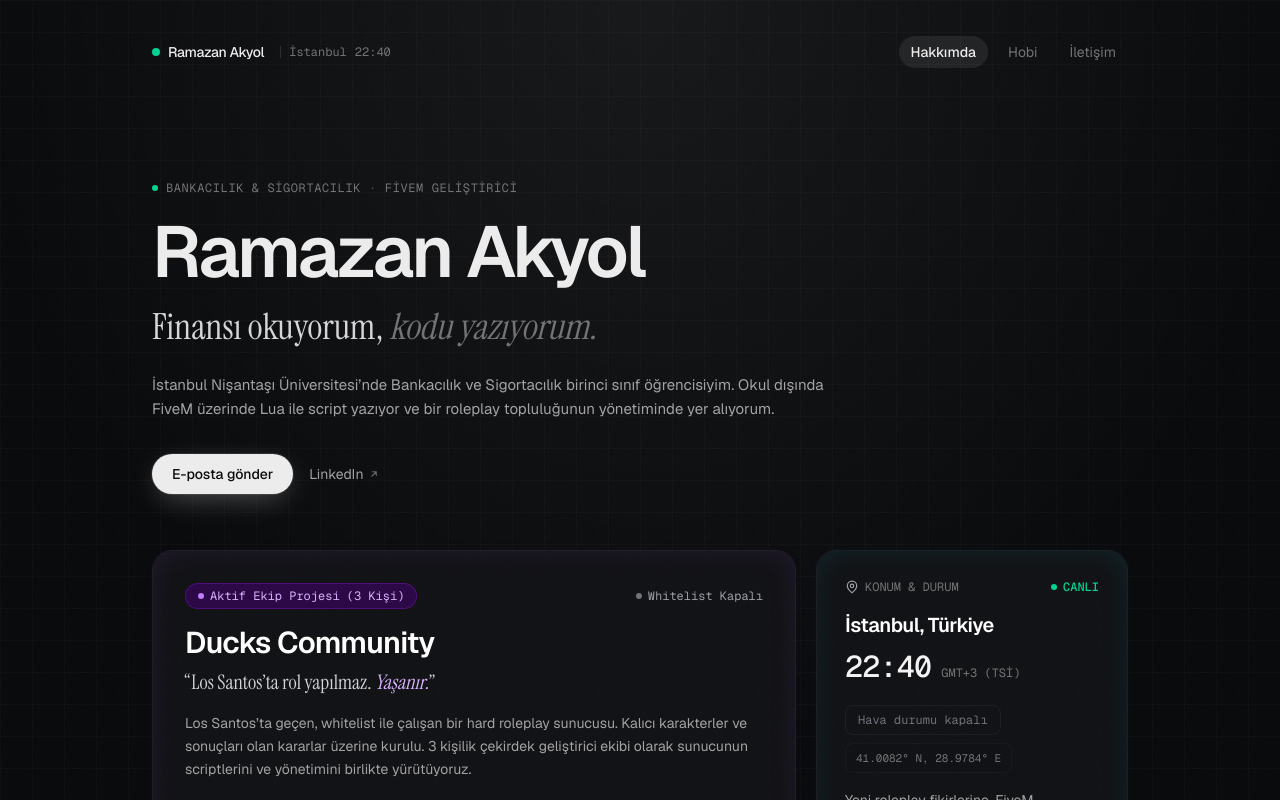
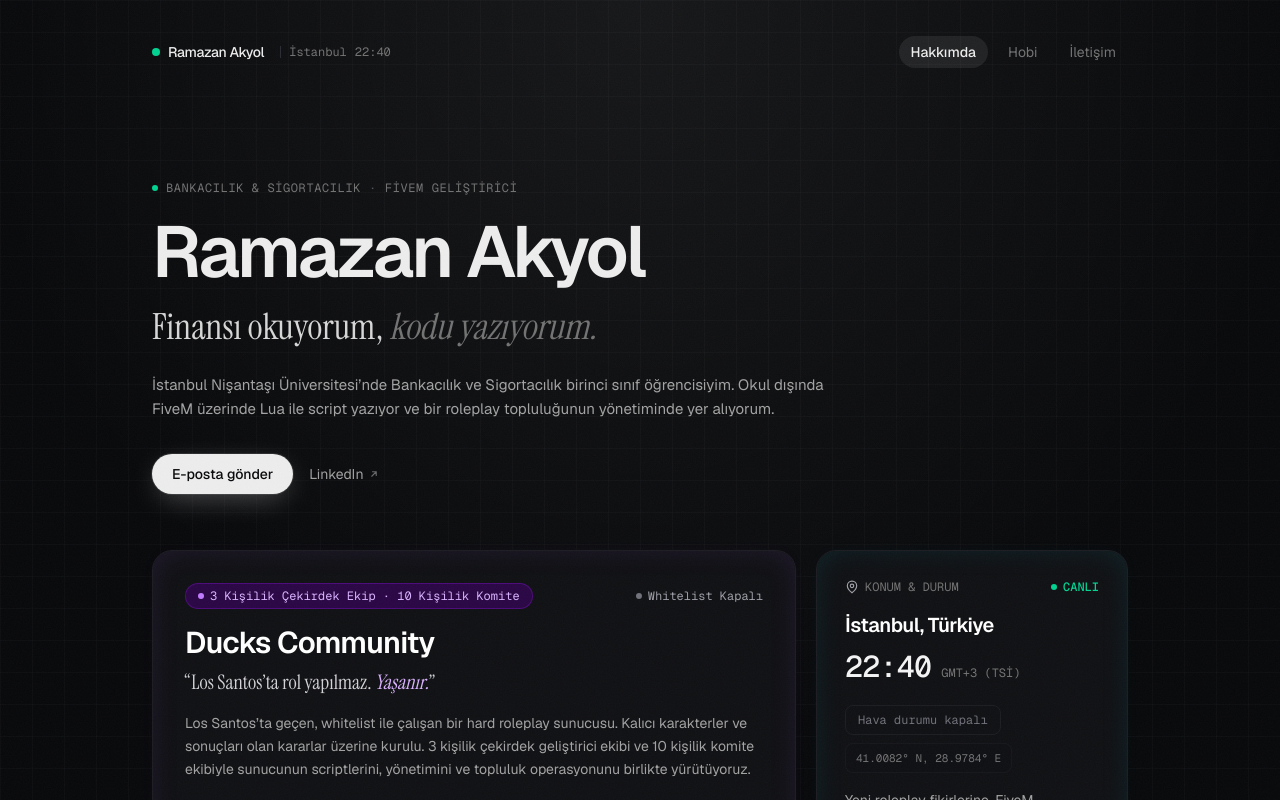
Before and after one commit to Akyolm383/Akyolm383.github.io, a Next.js app: page / in a window 1280 px wide. Shown: the top 800 px of the page. Built offline with nearby package versions, Linux system fonts and the light colour scheme; no server answers.

Commit message:
feat: add 10-person committee to Ducks Community description and badges

```diff
--- a/src/app/page.tsx
+++ b/src/app/page.tsx
@@ -71,7 +71,7 @@ export default function Home() {
                 <div className="flex flex-wrap items-center justify-between gap-3">
                   <span className="inline-flex items-center gap-1.5 px-3 py-1 rounded-full text-xs font-mono bg-purple-950/60 border border-purple-800/50 text-purple-300">
                     <span className="w-1.5 h-1.5 rounded-full bg-purple-400 animate-pulse" />
-                    <span>Aktif Ekip Projesi (3 Kişi)</span>
+                    <span>3 Kişilik Çekirdek Ekip · 10 Kişilik Komite</span>
                   </span>
 
                   <span className="inline-flex items-center gap-1.5 text-xs font-mono text-zinc-400">
@@ -90,7 +90,7 @@ export default function Home() {
                 </div>
 
                 <p className="text-sm text-muted leading-relaxed max-w-2xl">
-                  {community.summary} 3 kişilik çekirdek geliştirici ekibi olarak sunucunun scriptlerini ve yönetimini birlikte yürütüyoruz.
+                  {community.summary}
                 </p>
               </div>
 
--- a/src/components/F8Console.tsx
+++ b/src/components/F8Console.tsx
@@ -78,7 +78,7 @@ export default function F8Console({ isOpen, onClose }: F8ConsoleProps) {
     } else if (cmd === "ducks") {
       newLogs.push({
         type: "success",
-        text: `Ducks Community: ${site.hobby.community.motto.plain} ${site.hobby.community.motto.accent}\nRol: 3 kişilik geliştirici ekibi (Scripting & Yönetim)\nWeb: ${site.hobby.community.url}`,
+        text: `Ducks Community: ${site.hobby.community.motto.plain} ${site.hobby.community.motto.accent}\nRol: 3 kişilik çekirdek geliştirici ekibi & 10 kişilik komite (Scripting & Yönetim)\nWeb: ${site.hobby.community.url}`,
       });
     } else if (cmd === "skills") {
       newLogs.push({
--- a/src/data/portfolio.ts
+++ b/src/data/portfolio.ts
@@ -87,7 +87,7 @@ export const site: SiteData = {
       },
     ],
     hobbyTeaser:
-      "Arkadaşlarımla birlikte geliştirdiğimiz Ducks Community adlı FiveM roleplay sunucusunda hem script yazıyorum hem de yönetimdeyim.",
+      "Arkadaşlarımla birlikte geliştirdiğimiz Ducks Community adlı FiveM roleplay sunucusunda 3 kişilik çekirdek geliştirici ekibi ve 10 kişilik komite ile birlikte hem script yazıyorum hem de yönetimdeyim.",
   },
 
   hobby: {
@@ -98,9 +98,9 @@ export const site: SiteData = {
       url: "https://duckscommunity.com/",
       urlLabel: "duckscommunity.com",
       summary:
-        "Los Santos’ta geçen, whitelist ile çalışan bir hard roleplay sunucusu. Kalıcı karakterler ve sonuçları olan kararlar üzerine kurulu.",
-      role: "Proje üç kişilik bir ekiple yürüyor; ortaya çıkan iş hepimizin.",
-      roles: ["Script geliştirme", "Yönetim"],
+        "Los Santos’ta geçen, whitelist ile çalışan bir hard roleplay sunucusu. Kalıcı karakterler ve sonuçları olan kararlar üzerine kurulu. 3 kişilik çekirdek geliştirici ekibi ve 10 kişilik komite ekibiyle sunucunun scriptlerini, yönetimini ve topluluk operasyonunu birlikte yürütüyoruz.",
+      role: "3 kişilik çekirdek geliştirici ekibi ve 10 kişilik komite; ortaya çıkan iş hepimizin.",
+      roles: ["Script geliştirme", "Yönetim", "Komite & Operasyon"],
     },
     tools: ["Lua", "FiveM", "QBCore", "HTML", "CSS", "JavaScript", "Git"],
   },
```
